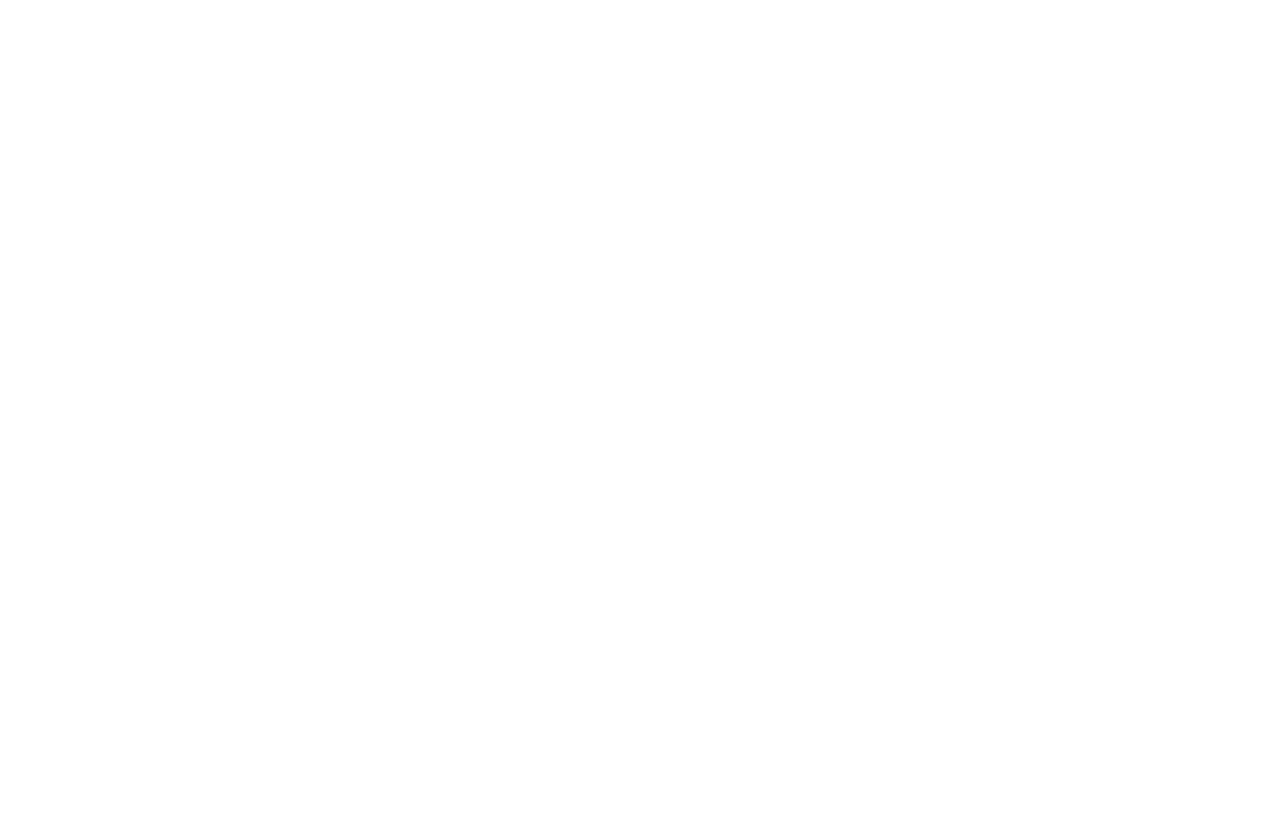
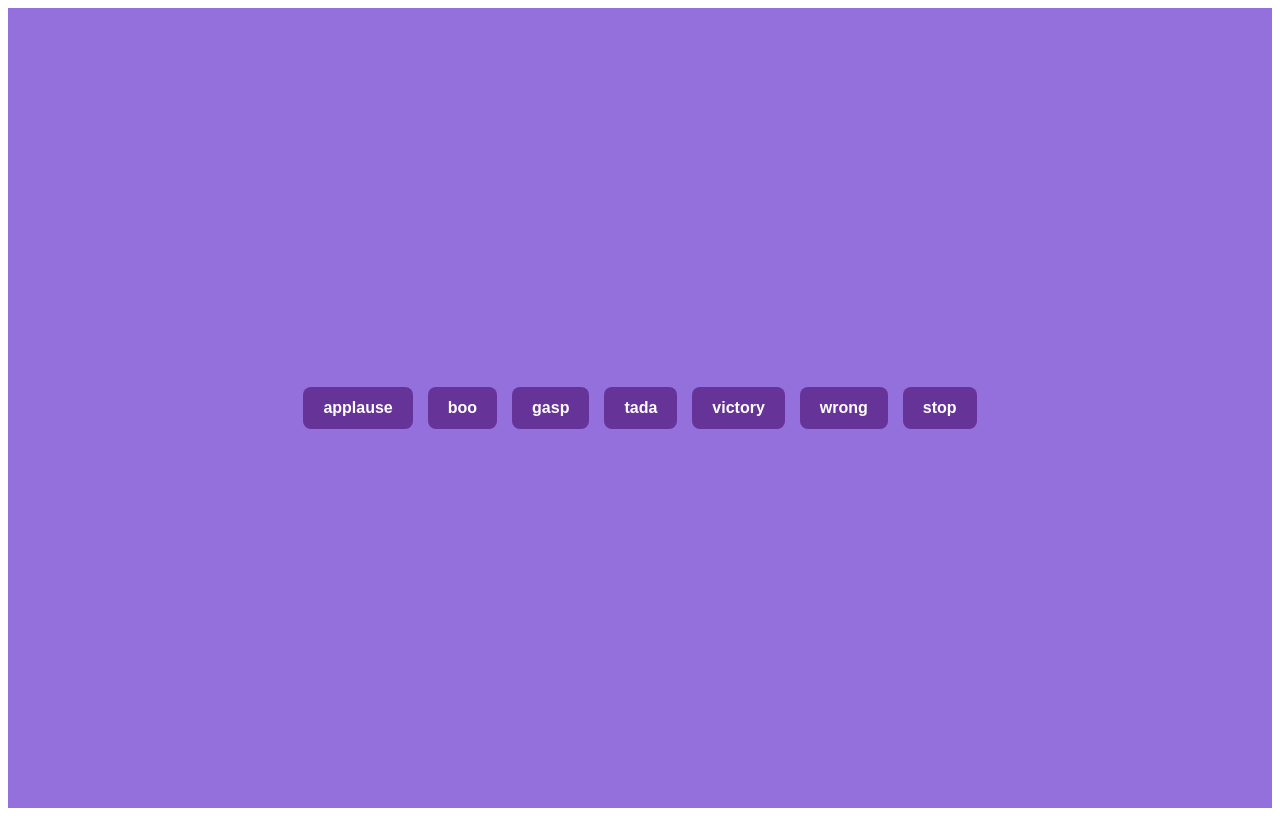
Before and after one commit to acciojob/Soundbar-Pankaj352, a website: page main.html in a window 1280 px wide. Drawn offline with Linux system fonts and the light colour scheme.

Commit message:
created a submission

```diff
--- a/main.html
+++ b/main.html
@@ -8,6 +8,15 @@
 
 <body>
 	<!-- the entire body must be written by student -->
+	<div class="box">
+		<button id="applause" class="btn">applause</button>
+		<button id="boo" class="btn">boo</button>
+		<button id="gasp" class="btn">gasp</button>
+		<button id="tada" class="btn">tada</button>
+		<button id="victory" class="btn">victory</button>
+		<button id="wrong" class="btn">wrong</button>
+		<button id="stop" class="btn">stop</button>
+	</div>
     <script type="text/javascript" src="./script.js">
 </script>
 
--- a/script.js
+++ b/script.js
@@ -1 +1,28 @@
 //your JS code here. If required.
+document.addEventListener("DOMContentLoaded", () => {
+    const sounds = ["applause", "boo", "gasp", "tada", "victory", "wrong"];
+    const soundElements = {};
+
+    // Load sounds
+    sounds.forEach(sound => {
+        soundElements[sound] = new Audio(`sounds/${sound}.mp3`);
+    });
+
+    // Play sound when a button is clicked
+    sounds.forEach(sound => {
+        document.getElementById(sound).addEventListener("click", () => {
+            stopSounds(); // Stop any playing sound
+            soundElements[sound].play();
+        });
+    });
+
+    // Stop all sounds when the stop button is clicked
+    document.getElementById("stop").addEventListener("click", stopSounds);
+
+    function stopSounds() {
+        Object.values(soundElements).forEach(audio => {
+            audio.pause();
+            audio.currentTime = 0; // Reset audio to the start
+        });
+    }
+});
--- a/styles.css
+++ b/styles.css
@@ -1 +1,38 @@
-/*  your css code here. If applicable */
+/* Styling for the main container */
+.box {
+    display: flex;
+    justify-content: center;
+    align-items: center;
+    flex-wrap: wrap;
+    gap: 15px;
+    height: 100vh;
+    background-color: mediumpurple;
+}
+
+/* Button styling */
+.btn {
+    padding: 12px 20px;
+    font-size: 16px;
+    font-weight: bold;
+    border: none;
+    cursor: pointer;
+    background-color: rebeccapurple;
+    color: white;
+    border-radius: 8px;
+    transition: background 0.3s ease, transform 0.2s;
+}
+
+/* Hover effect for buttons */
+.btn:hover {
+    background-color: #0056b3;
+    transform: scale(1.1);
+}
+
+/* Styling for the stop button */
+.stop {
+    background-color: red;
+}
+
+.stop:hover {
+    background-color: darkred;
+}
```
